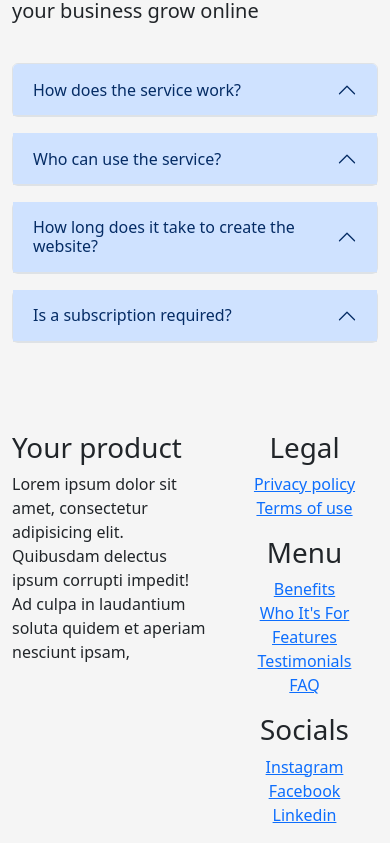
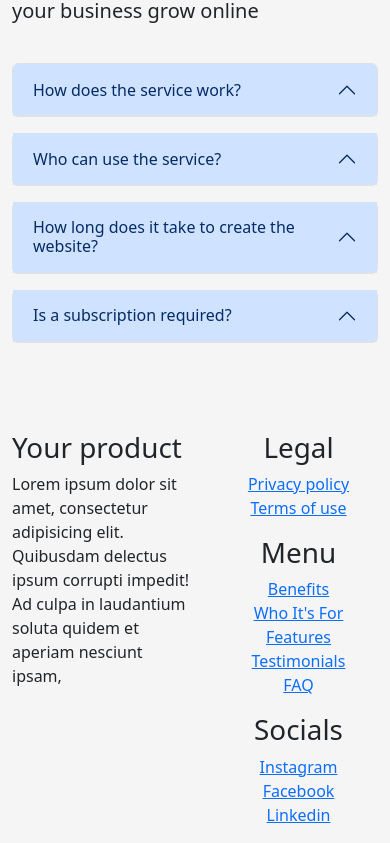
Before and after one commit to corgab/simple-landingpage, a Vue app: page / in a window 390 px wide. Shown: the part 4954-5797 px from the top of the page. Built offline with nearby package versions, Linux system fonts and the light colour scheme.

Commit message:
fix responsive

```diff
--- a/src/components/Footer.vue
+++ b/src/components/Footer.vue
@@ -5,7 +5,7 @@
                 <h1>{{ title }}</h1>
                 <p>{{ description }}</p>
             </div>
-            <div class="row row-cols-1 row-cols-md-3 flex-wrap col p-0 text-center text-md-start">
+            <div class="d-flex row-cols-1 row-cols-md-3 flex-wrap col p-0 text-center text-md-start">
                 <div class="col col-md-4 ">
                     <h1>Legal</h1>
                     <ul class="p-0">
```
